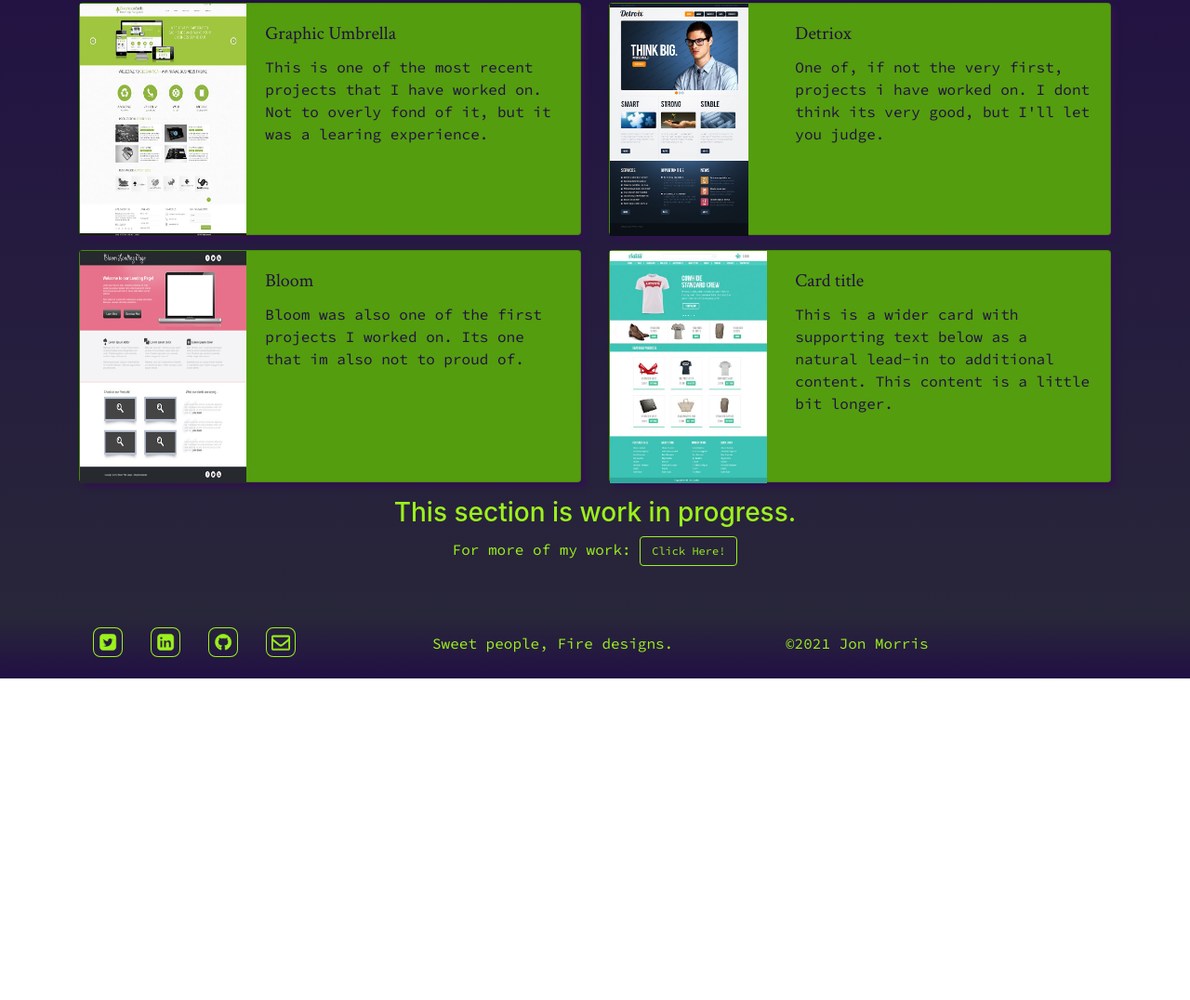
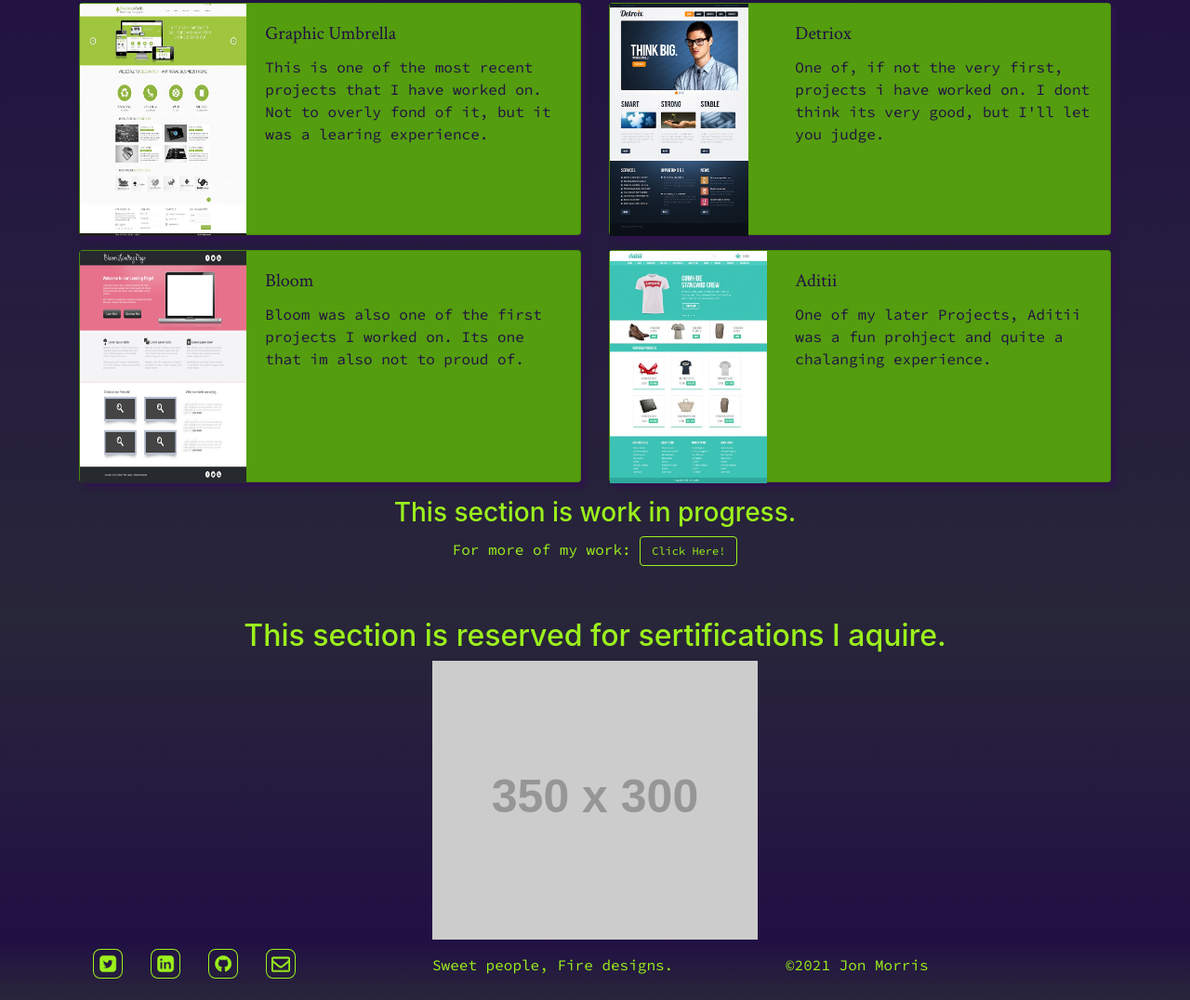
Before and after one commit to Jonpyro/Portfolio, a plain HTML site: page projects.html in a window 1280 px wide. Shown: the part 721-1797 px from the top of the page at 93% size. Before the commit the page ends 1451 px from the top, so only its background shows below. Drawn offline with nearby package versions, Linux system fonts and the light colour scheme; placeholder pictures from the web are drawn by us.

Commit message:
patch 0.8.1

```diff
--- a/css/style.css
+++ b/css/style.css
@@ -190,6 +190,10 @@ a:hover .click-rune{
     background:#000;
     border: 1px dashed #9CF11C;
 }
+.sertifications{
+    color:#9CF11C;
+    background: linear-gradient(360deg,#210F44,#251B3F,#282639);
+}
 /* end main */
 /* footer */
 .footer{
@@ -210,7 +214,7 @@ a:hover .click-rune{
     padding: 10px 0;
     background: linear-gradient(360deg,#210F44,#251B3F,#282639);
 }
-.colophon-bio{
+.colophon-bio, .colophon-pro{
     padding: 10px 0;
     background: linear-gradient(180deg,#210F44,#251B3F,#282639);
 }
@@ -226,3 +230,8 @@ a:hover .click-rune{
 .project-img{
     height: 250px;
 }
+@media(max-width: 576px){
+    .project-img{
+        width: 250px;
+    }
+}
--- a/projects.html
+++ b/projects.html
@@ -145,8 +145,8 @@
                                       </div>
                                       <div class="col-md-8">
                                         <div class="card-body">
-                                          <h5 class="card-title sub-head">Card title</h5>
-                                          <p class="card-text text">This is a wider card with supporting text below as a natural lead-in to additional content. This content is a little bit longer.</p>
+                                          <h5 class="card-title sub-head">Aditii</h5>
+                                          <p class="card-text text">One of my later Projects, Aditii was a fun prohject and quite a chalanging experience.</p>
                                         </div>
                                       </div>
                                     </div>
@@ -166,9 +166,23 @@
                 </div>
             </div>
         </section>
+        <section class="sertifications">
+            <div class="container ">
+                <div class="row d-flex flex-column">
+                    <div class="col d-flex justify-content-center">
+                        <h2 class="sub-header">This section is reserved for sertifications I aquire.</h2>
+                    </div>
+                    <div class="col d-flex justify-content-center">
+                        <img src="https://via.placeholder.com/350x300" alt="placeholder image">
+
+                    </div>
+                </div>
+
+            </div>
+        </section>
     </main>
     <footer class="footer">
-        <section class="colophon">
+        <section class="colophon-pro">
             <div class="container">
                 <div class="row">
                     <div class="col">
```
